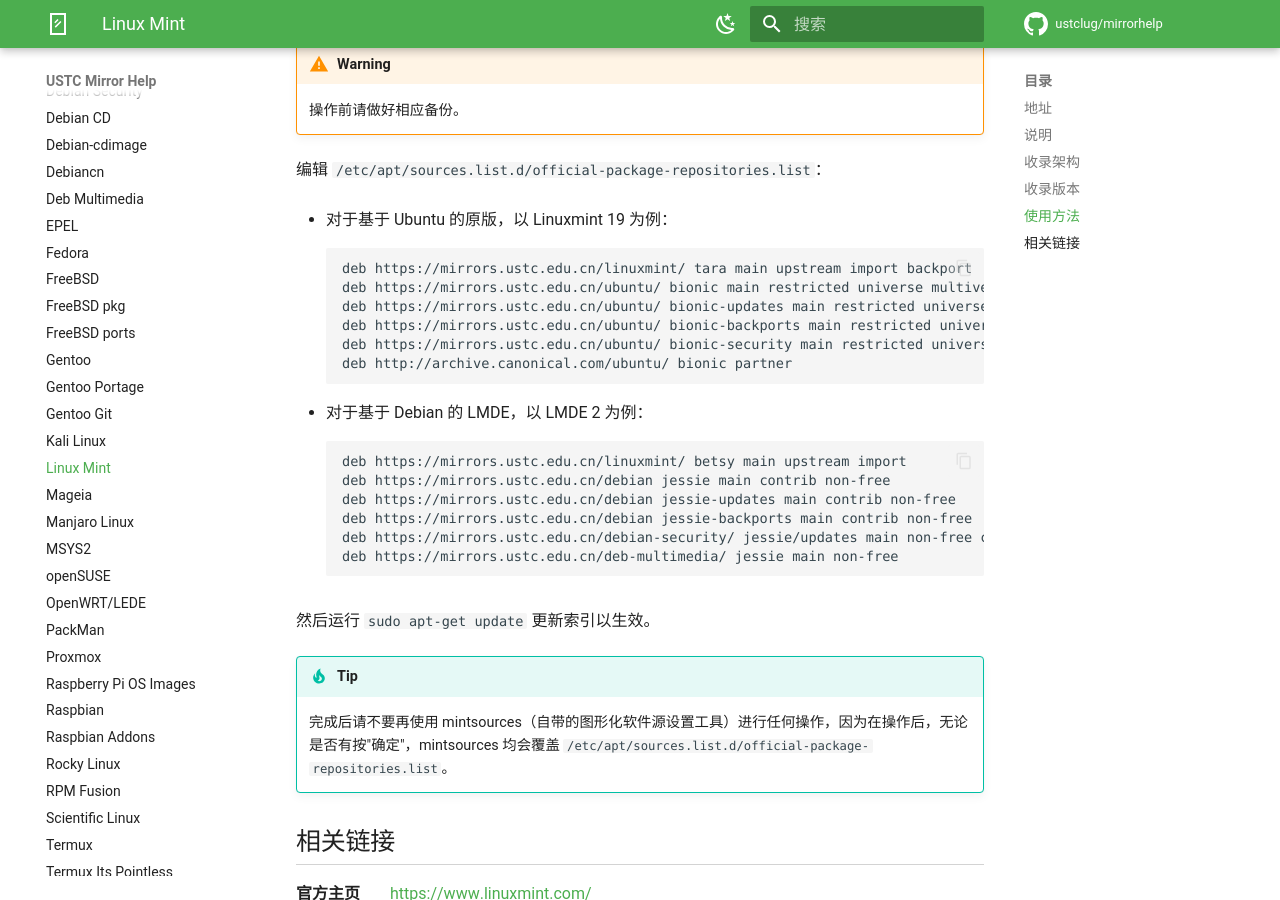
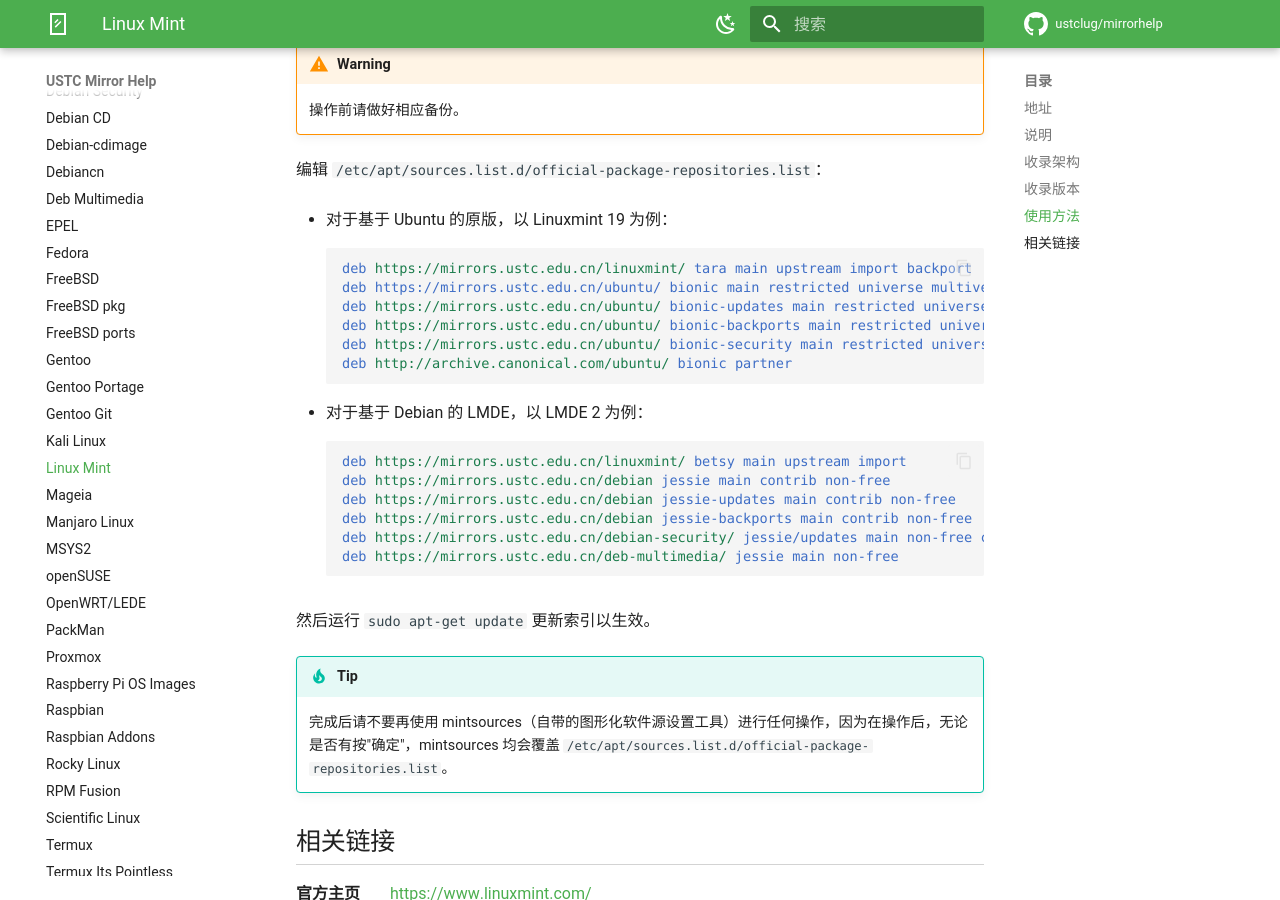
Before and after one commit to ustclug/mirrorhelp, an MkDocs documentation site: the page built from docs/linuxmint.md, in a window 1280 px wide and 900 px high, scrolled down 683 px. Built offline with MkDocs 1.6.1 and Material for MkDocs 9.7.7, drawn with Linux system fonts in a browser that asks for light colours; comment, search, counter and statistics services are not loaded.

Commit message:
Migrate more code blocks to debsources

````diff
--- a/docs/linuxmint.md
+++ b/docs/linuxmint.md
@@ -27,7 +27,7 @@
 
 - 对于基于 Ubuntu 的原版，以 Linuxmint 19 为例：
 
-    ```deb
+    ```debsources
     deb https://mirrors.ustc.edu.cn/linuxmint/ tara main upstream import backport
     deb https://mirrors.ustc.edu.cn/ubuntu/ bionic main restricted universe multiverse
     deb https://mirrors.ustc.edu.cn/ubuntu/ bionic-updates main restricted universe multiverse
@@ -38,7 +38,7 @@
 
 - 对于基于 Debian 的 LMDE，以 LMDE 2 为例：
 
-    ```deb
+    ```debsources
     deb https://mirrors.ustc.edu.cn/linuxmint/ betsy main upstream import
     deb https://mirrors.ustc.edu.cn/debian jessie main contrib non-free
     deb https://mirrors.ustc.edu.cn/debian jessie-updates main contrib non-free
````
Also changed, not shown: docs/raspberrypi.md (+1 -1 lines), docs/raspbian.md (+1 -1 lines).
